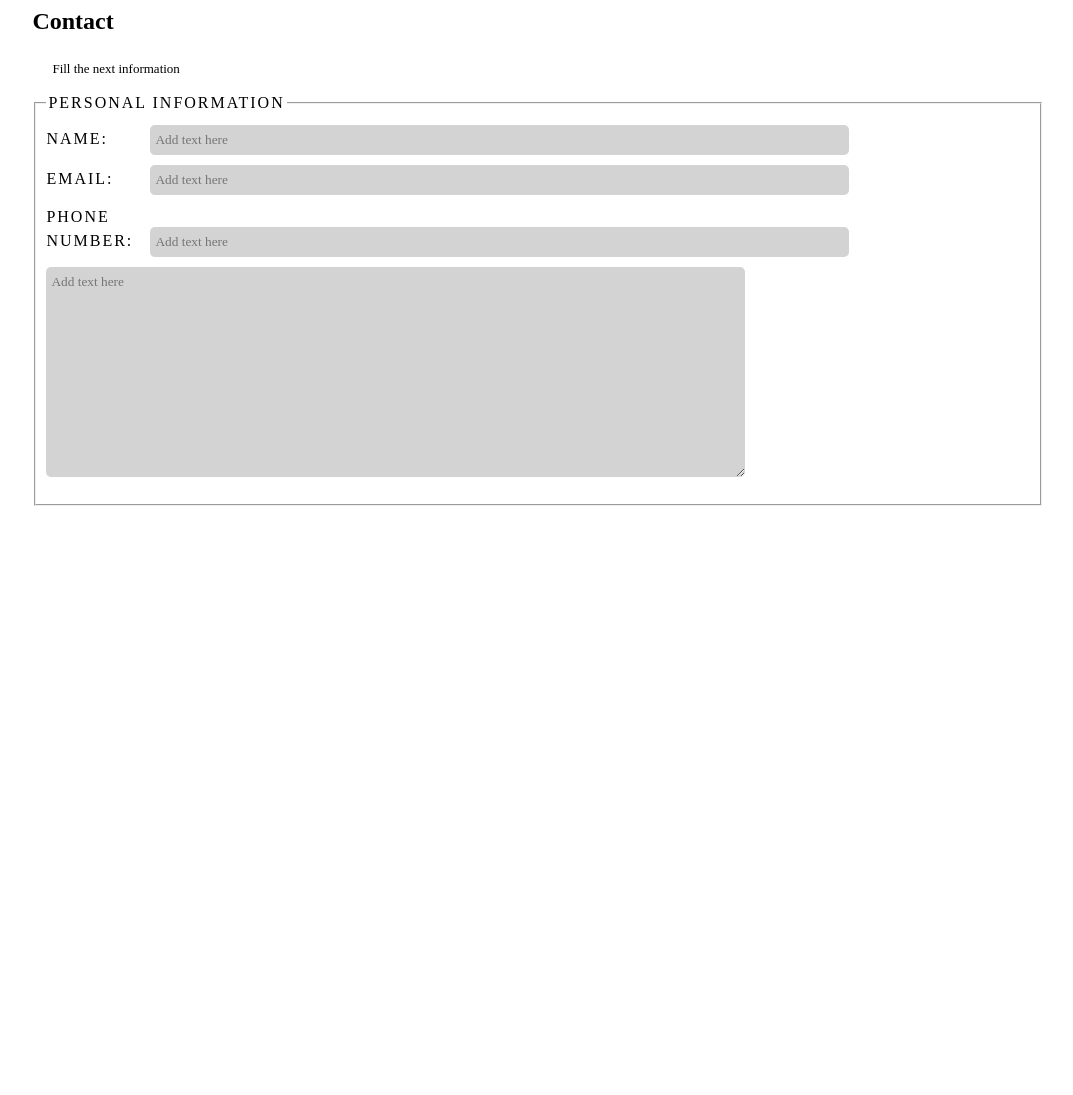
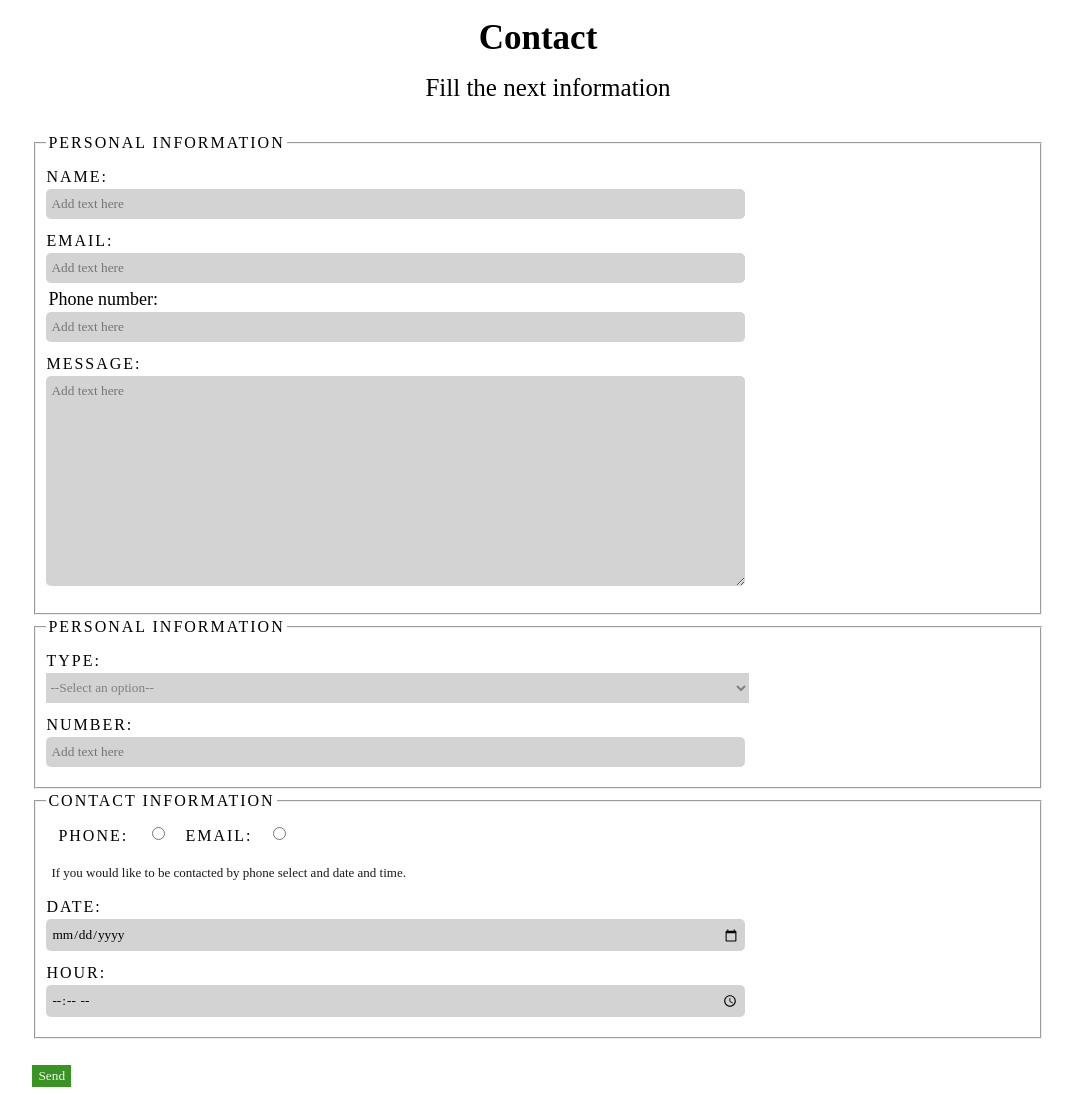
Before and after one commit to SamuelP103/realEstate, a plain HTML site: page contact.html in a window 1280 px wide. Shown: the part 125-1220 px from the top of the page, without its empty margins (102-1175 px from the left). Before the commit the page ends 800 px from the top, so only its background shows below. Drawn offline with Linux system fonts and the light colour scheme.

Commit message:
contactCommit2

```diff
--- a/contact.html
+++ b/contact.html
@@ -23,27 +23,82 @@
         </div>
     </header>
     <main class="container">
-        <h2>Contact</h2>
-        <p>Fill the next information</p>
+        <h2 id="contactTitle1">Contact</h2>
+        <p id="contactTitle2">Fill the next information</p>
 
             <fieldset class="input-container">
                 <legend>Personal information</legend>
                 <div>
-                    <label>Name:</label>
+                    <label>Name:</label><br>
                     <input type="text" placeholder="Add text here">
                 </div>
                 <div>
-                    <label>Email:</label>
+                    <label>Email:</label><br>
                     <input type="text" placeholder="Add text here">
                 </div>
                 <div>
-                    <label>Phone number:</label>
+                    <p id="phoneNumber">Phone number:</p><br>
                     <input type="text" placeholder="Add text here">
                 </div>
+                <label>Message:</label><br>
                 <textarea cols="30" rows="10" placeholder="Add text here"></textarea>
             </fieldset>
         </div>
     </main>
+    <main class="container">
+
+            <fieldset class="input-container">
+                <legend>Personal information</legend>
+                <div>
+                    <label>Type:</label><br>
+                        <select title="select" id="selectMenu">
+                            <option>--Select an option--</option>
+                            <option>Condo</option>
+                            <option>Duplex</option>
+                            <option>Single Family Home</option>
+                        </select>
+                </div>
+                <div>
+                    <label>Number:</label><br>
+                    <input type="text" placeholder="Add text here">
+                </div>
+            </fieldset>
+        </div>
+    </main>
+    <main class="container">
+
+            <fieldset class="input-container">
+                <legend>Contact Information</legend>
+                <div class="bulletFlex">
+                    <div>
+                        <label for="Phone">&nbsp;&nbsp;Phone:</label>
+                    </div>
+                    <div>
+                        <input type="radio" id="Phone">
+                    </div>
+                    <div>
+                        <label for="Email">&nbsp;&nbsp;&nbsp;Email:</label>
+                    </div>
+                    <div>
+                        <input type="radio" id="Email">
+                    </div>
+                </div>
+                <div id="contact">
+                    <p>If you would like to be contacted by phone select and date and time.</p>
+                </div>
+                <div>
+                    <label>Date:</label><br>
+                    <input type="date" placeholder="Add text here">
+                </div>
+                <div>
+                    <label>Hour:</label><br>
+                    <input type="time" placeholder="Add text here">
+                </div>
+            </fieldset>
+        </div>
+        <br>
+        <button class="button">Send</button>
+    </main>
 
 </body>
 </html>
--- a/styles/mystyle.css
+++ b/styles/mystyle.css
@@ -173,14 +173,14 @@ header a {
     margin-bottom: -30px;
 }
 footer{
-    height: 260px;
+    height: 330px;
     background-image: url("../img/encuentra.jpg");
-    background-size: 100%;
-    background-position: center-top;
-    background-attachment: fixed;
+    background-size: cover;
+    background-position: right;
     text-align: center;
     color: whitesmoke;
     margin-top: 50px;
+    background-repeat: no-repeat;
 }
 footer p{
     width: 75%;
@@ -188,10 +188,14 @@ footer p{
 }
 #details2{
     margin-left: 10%;
+    margin-top: 30px;
     width: 75%;
 }
 #fakeHeader1{
     font-size: 40px;
+    padding-top: 15px;
+    color: white;
+    /* if I wanted to put left I would just add text-align= left and adjust the margin. However centered looks better in my opinion here */
 }
 #fakeHeader2{
     font-size: 15px;
@@ -201,10 +205,6 @@ footer p{
 
     background-color: #222222;
     color: whitesmoke;
-}
-.fieldbox{
-    border: 1px solid black;
-    padding: 10px;
 }
 fieldset{
     padding: 10px;
@@ -234,5 +234,43 @@ legend{
     border-radius: 5px;
     width: 70%;
 }
+#contactTitle1{
+    text-align: center;
+    font-size: 35px;
+}
+#contactTitle2{
+    text-align: center;
+    font-size: 25px;
+    margin-top: -25px;
+}
+.button{
+    background-color: rgb(58, 148, 35);
+    color: whitesmoke;
+    border: none;
+}
+#selectMenu{
+    background-color: lightgray;
+    color: gray;
+    height: 30px;
+    width: 71.5%;
+    border: none;
+    margin-bottom: 10px;
 
-/* will need display flex in phone in email*/
+}
+.bulletFlex {
+    display: flex;
+    flex-direction: row;
+    align-items: center;
+    margin-bottom: 10px;
+}
+#phoneNumber{
+    font-size: 18px;
+    margin-bottom: -25px;
+    margin-left: -18px;
+    margin-top: -7px;
+}
+#contact{
+    font-size: 10px;
+    margin-left: -15px;
+    color: rgb(24, 24, 24);
+}
```
